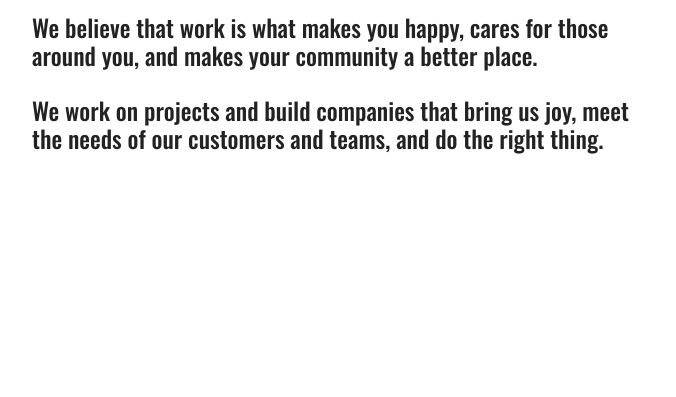
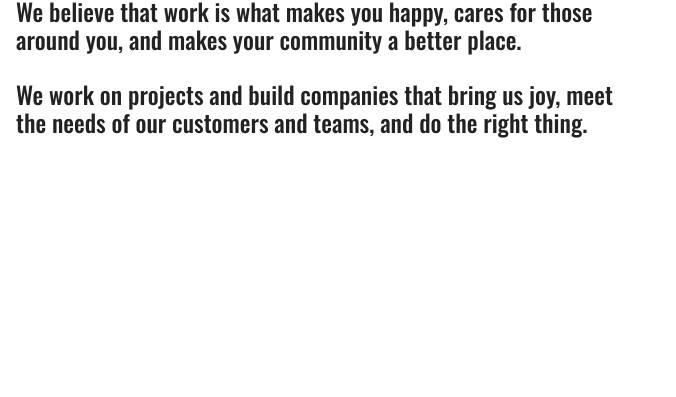
Before and after one commit to rminnick/mjrm, a website built with Parcel: page index.html in a window 1280 px wide. Shown: the part 403-800 px from the top of the page, without its empty margins (0-676 px from the left). Built offline with nearby package versions, Linux system fonts and the light colour scheme.

Commit message:
apple touch icon updated

```diff
--- a/css/main.css
+++ b/css/main.css
@@ -17,7 +17,7 @@ body {
   margin: 0 auto;
   max-width: 600px;
   min-height: 100%;
-  padding: 2em;
+  padding: 1em;
   background: #ffffff
 }
 
--- a/index.html
+++ b/index.html
@@ -13,7 +13,7 @@
   <meta property="og:image" content="">
 
   <link rel="manifest" href="site.webmanifest">
-  <link rel="apple-touch-icon" href="icon.png">
+  <link rel="apple-touch-icon" href="/apple-touch-icon.png">
   <!-- Place favicon.ico in the root directory -->
 
   <link rel="stylesheet" href="css/normalize.css">
```
